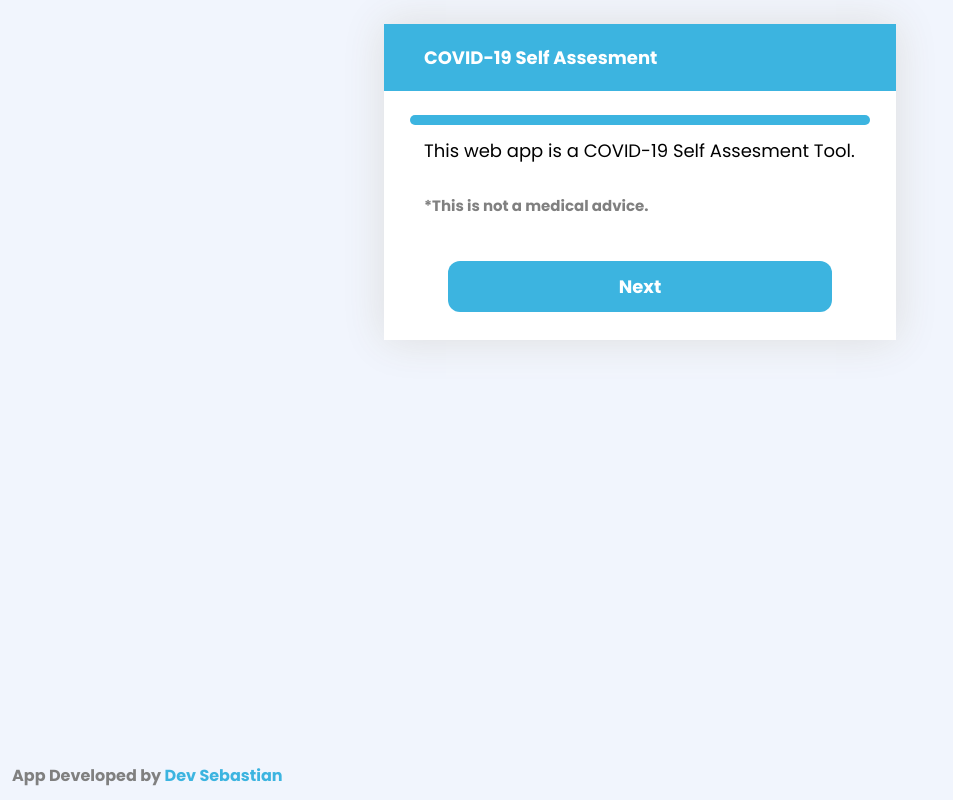
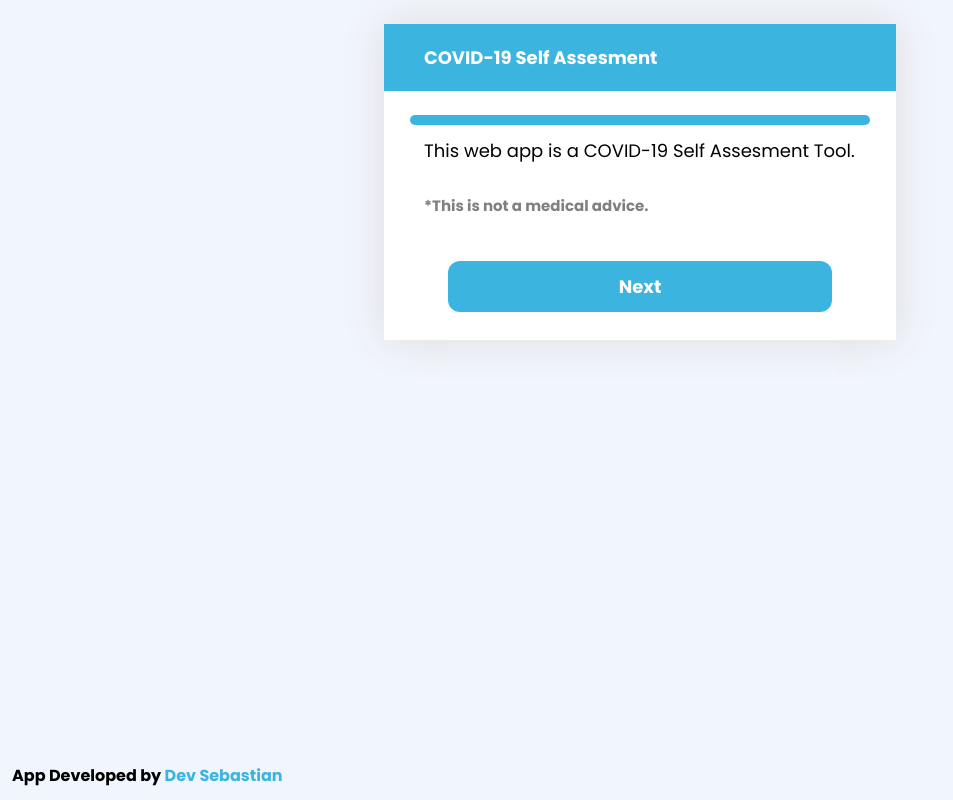
Before and after one commit to devsebastian/covid19, a React (Create React App) app: page / in a window 1280 px wide. Shown: the whole page, without its empty margins (0-953 px from the left). Built offline with nearby package versions, Linux system fonts and the light colour scheme.

Commit message:
added credits

```diff
--- a/src/App.js
+++ b/src/App.js
@@ -5,7 +5,7 @@ import Container from './comps/container/container'
 function App() {
   return (
     <div className="App">
-      <div class="credits">App Developed by <font color="#3cb4e0">Dev Sebastian</font></div>
+      <div class="credits"><a href="https://github.com/devsebastian">App Developed by <font color="#3cb4e0">Dev Sebastian</font></a></div>
       <Container />
     </div>
   );
```
